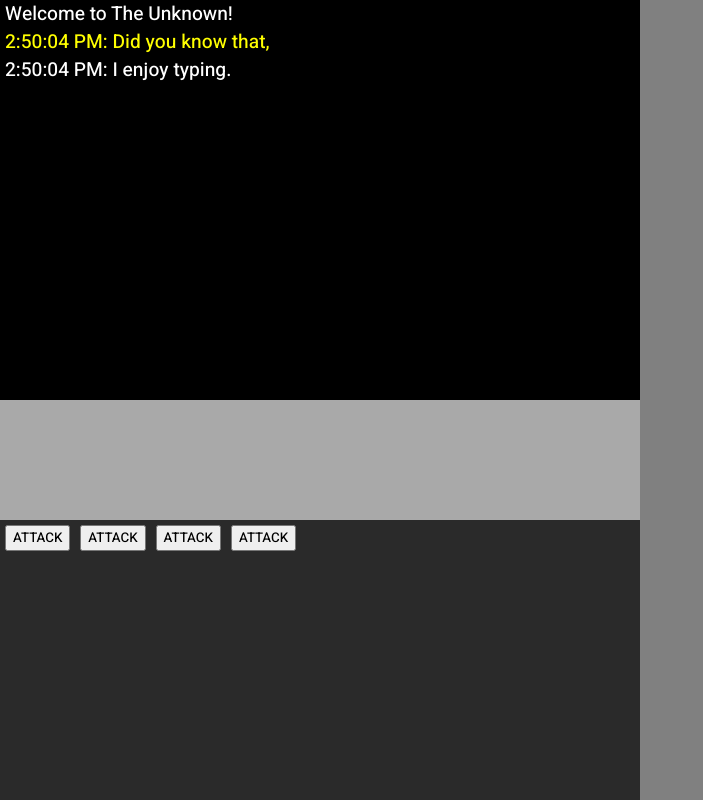
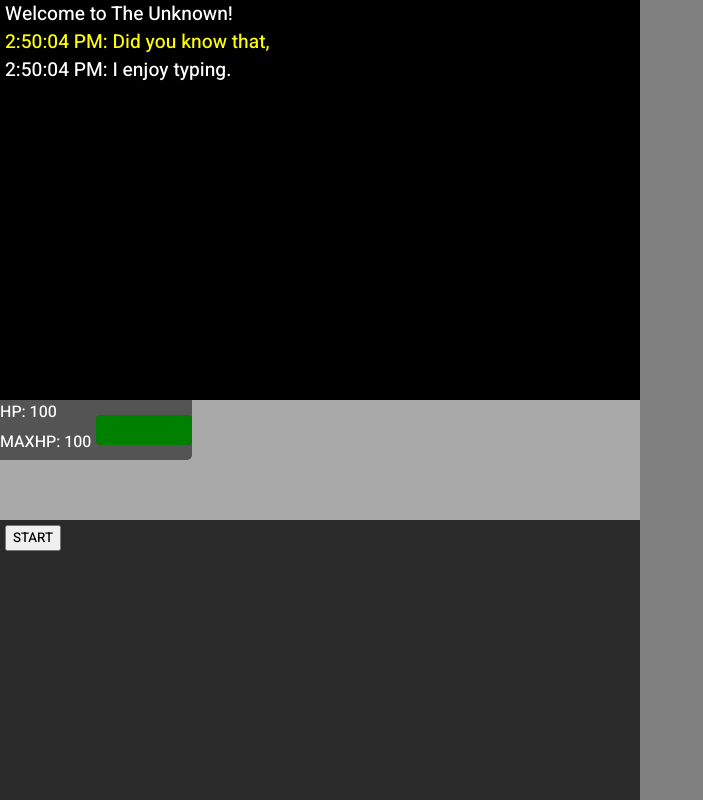
Before and after one commit to thisisnotkj/the-unknown, a plain HTML site: page index.html in a window 1280 px wide. Shown: the whole page, without its empty margins (0-703 px from the left). Drawn offline with nearby package versions, Linux system fonts and the light colour scheme.

Commit message:
playerhp

```diff
--- a/index.html
+++ b/index.html
@@ -13,6 +13,7 @@
         <link href="https://fonts.googleapis.com/css2?family=Heebo:wght@500&display=swap" rel="stylesheet">
 
 		<script src="./scripts/main.js" type="text/javascript"></script>
+        <script src="./scripts/locale-en.js" type="text/javascript"></script>
 
 
     </head>
@@ -23,7 +24,20 @@
 
                 </p>
             </div>
-            <div id="statsinbetween"></div>
+            <div id="statsinbetween">
+                <div class="phpwrap">
+                    <div id="phpwrap1">
+                        <p id="phptxt" class="txt">HP: 100</p>
+                        <p id="phptxt" class="txt">MAXHP: 100</p>
+                    </div>
+                    <div id="phpwrap2">
+                        <div id="phpbar">
+                            <div id="php"></div>
+                            <div id="pmaxhp"></div>
+                        </div>
+                    </div>
+                </div>
+            </div>
             <div class="useractionchoice"><!--btns get generated here-->
             </div>
         </div>
--- a/scripts/main.js
+++ b/scripts/main.js
@@ -14,7 +14,9 @@ $(document).ready(function() {
       gameObj.allowAmbientText = true;
       gameObj.plevel = 0;
       gameObj.phealth = 100;
+      gameObj.pmaxhealth = 100;
       gameObj.pmana = 25;
+      gameObj.pmaxmana = 25;
       gameObj.pexp = 0;
       gameObj.prequiredxp = 100;
       localStorage.setItem("gameSave",JSON.stringify(gameObj));
@@ -24,16 +26,18 @@ $(document).ready(function() {
    typeText(`<br>Did you know that, `,textspeed,".gametxt", "yellow");
    typeText(`<br>I enjoy typing.`,textspeed,".gametxt","white");
 
-   createUActionBtn(4,null,"ATTACK");
+   createUActionBtn(1,null,"START");
 
    setInterval(() => {
       idleTime += 1;
       if(idleTime > 25 && gameObj.allowAmbientText == true){ // add extra checks for individual text pieces
          idleTime = 0;
          $(".specialtxtspan").remove(); // for now, remove if longer story
-         typeText(`<br>Pizza with pineapple is pretty good ..`,30,".gametxt","red",true);
+         typeText(`<br>Are you still playing? ..`,30,".gametxt","red",true);
       }
    }, 1000);
+
+   updatePlayerHP();
 });
 
 function clearUABtn(){
@@ -55,6 +59,7 @@ function createUActionBtn(amt,_class,txt){ //create buttons
       $(uinput).append(btn);
    };
 }
+
 //start of typetext function
 var ableToType = { //keeps track of individual components and whether or not we are done typing in them
    ".gametxt": true,
@@ -163,3 +168,38 @@ function typeText(text,speed, target,color,special,) {
       }
    }
 };
+
+function updatePlayerHP() {
+   let playerhp = document.getElementById("php");
+   let playermaxhp = document.getElementById("pmaxhp");
+   let hp = gameObj.phealth// Get the current value of the hp variable
+   let percent = (hp / gameObj.pmaxhealth) * 100; // Calculate the percentage of hp remaining
+   let pmaxhp = 100-percent;
+   let pmaxhpleft = 100-pmaxhp;
+
+   if(percent >= 100){
+      percent = 100;
+      playerhp.style.width = `${percent}%`;
+      playermaxhp.style.display="none";
+      playerhp.style.borderTopRightRadius = "5px";
+      playerhp.style.borderBottomRightRadius = "5px";
+   } else{
+      playerhp.style.width = `${percent}%`;
+      playermaxhp.style.display="block";
+      playerhp.style.borderTopRightRadius = "0px";
+      playerhp.style.borderBottomRightRadius = "0px";
+   }
+
+   if(100-pmaxhp <= 0){
+      pmaxhpleft = 0;
+      pmaxhp = 100;
+      playermaxhp.style.width = `${pmaxhp}%`;
+      playermaxhp.style.borderTopLeftRadius = "5px";
+      playermaxhp.style.borderBottomLeftRadius = "5px";
+   } else{
+      playermaxhp.style.width = `${pmaxhp}%`;
+      playermaxhp.style.borderTopLeftRadius = "0px";
+      playermaxhp.style.borderBottomLeftRadius = "0px";
+   }
+   playermaxhp.style.left = `${pmaxhpleft}%`;
+ }
--- a/style.css
+++ b/style.css
@@ -2,6 +2,10 @@
  width:100vw;
  height:100vh;
  margin: 0;
+}
+.txt{
+    font-family: 'heebo', 'sans-serrif';
+    font-style:normal;
 }
 #textwindowwrap{
     position:relative;
@@ -15,6 +19,7 @@
     position: relative;
     width:100%;
     height:50%;
+    max-height:50%;
 
     background-color: rgba(0,0,0,1);
 }
@@ -38,13 +43,13 @@
     position:relative;
     width:100%;
     height:15%;
-
-
+    max-height:15%;
 }
 .useractionchoice{
     position:relative;
     width:100%;
     height:35%;
+    max-height:35%;
 
     background-color: rgba(0,0,0,.75);
 }
@@ -55,6 +60,90 @@
 
     margin:5px;
 }
+
+.phpwrap{
+    position:relative;
+    display:flex;
+    align-items: center;
+    height:50%;
+    width:30%;
+    margin:0;
+
+
+    background-color: rgba(0,0,0,.5);
+    border-bottom-right-radius: 5px;
+
+    overflow:auto;
+}
+#phpwrap1{
+    position:relative;
+    display:flex;
+    flex-direction: column;
+    width:50%;
+    max-width:50%;
+    height:100%;
+
+    overflow:auto;
+
+}
+#phpwrap2{
+    position:relative;
+    display:flex;
+    float:right;
+    width:50%;
+    max-width:50%;
+    height:100%;
+
+}
+#phptxt{
+    position:relative;
+    display: block;
+    width:100%;
+    height: 100%;
+
+    color:white;
+    font-size:100%;
+    word-wrap: break-word;
+
+    margin:0;
+    padding:0;
+
+}
+#phpbar{
+    position:relative;
+    height:50%;
+    width:100%;
+    top:25%;
+
+    background-color: rgba(0,0,0,.5);
+    border-radius: 5px;
+}
+#php{
+    position: absolute;
+    display: inline-block;
+    width:75%;
+    height:100%;
+
+    margin:0;
+
+    background-color: green;
+    border-top-left-radius: 5px;
+    border-bottom-left-radius: 5px;
+}
+#pmaxhp{
+    position:absolute;
+    width:20%;
+    height:100%;
+
+    left:80%;
+
+    margin:0;
+
+    background-color: red;
+
+    border-top-right-radius: 5px;
+    border-bottom-right-radius: 5px;
+}
 #inventorywindowwrap{
     position:relative;
     float:right;
```
Also changed, not shown: scripts/locale-en.js (added).
